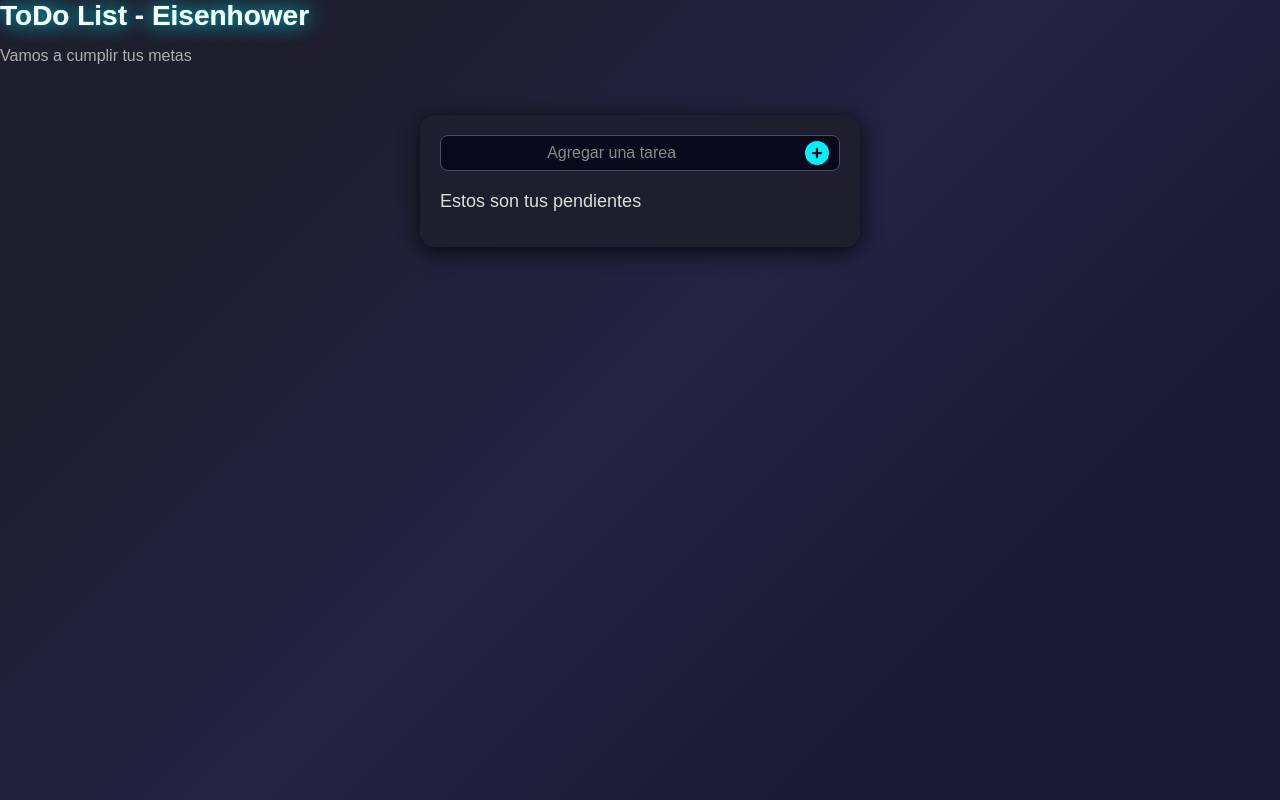
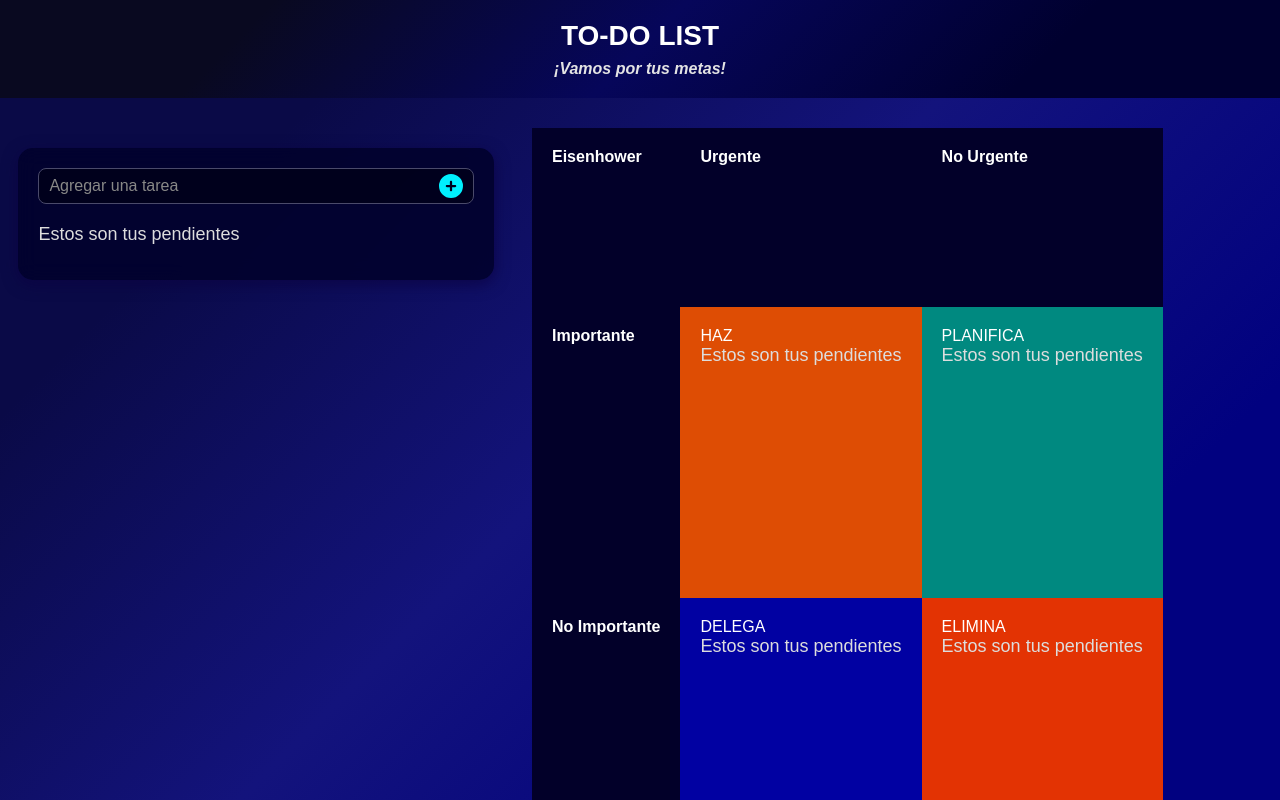
Before and after one commit to broldano03/todo-eisenhower, a React (Vite) app: page / in a window 1280 px wide. Built offline with nearby package versions, Linux system fonts and the light colour scheme.

Commit message:
add styles and matriz eisenhower

```diff
--- a/src/App.css
+++ b/src/App.css
@@ -8,7 +8,7 @@
 html, body {
   height: 100%;
   font-family: 'Orbitron', sans-serif;
-  background: linear-gradient(135deg, #1e1e2e 20%, #232344 50%, #191932 80%);
+  background: linear-gradient(135deg, #0a0a47 20%, #13137c 50%, #010180 80%);
   color: #fff;
   overflow: auto;
 }
@@ -16,106 +16,43 @@ html, body {
 /* Importar */
 @import url('https://fonts.googleapis.com/css2?family=Orbitron:wght@400;700&display=swap');
 
-/* Contenedor principal */
+.container-principal {
+  display: flex;
+  flex-wrap: wrap;
+  justify-content: flex-start;
+}
+
+.allTasks {
+  width: 40%;
+}
+
+.eisenhower {
+  width: 60%;
+  display: flex;
+  justify-content: top;
+  align-items: top;
+  height: 100vh;
+  margin-top: 10px;
+  border-radius: 15px;
+}
+
 .container {
-  max-width: 80%;
-  width: 400px;
+  width: 85%;
   margin: 0 auto;
   padding: 20px;
-  background-color: rgba(30, 30, 46, 0.9);
-  box-shadow: 0 4px 20px rgba(0, 0, 0, 0.8);
+  background-color: rgba(2, 2, 45, 0.9);
+  box-shadow: 0 4px 15px rgba(11, 2, 66, 0.8);
   border-radius: 15px;
-  text-align: center;
+  text-align: left;
   margin-top: 50px;
   backdrop-filter: blur(10px);
   margin-bottom: 50px;
 }
 
-
-
 .fecha {
   font-size: 14px;
   color: #ccc;
   margin-bottom: 10px;
-}
-
-.agregar-tarea {
-  display: flex;
-  justify-content: space-between;
-  margin-bottom: 20px;
-  border: 1px solid #4a4a6a;
-  border-radius: 8px;
-  padding: 5px 10px;
-  background-color: rgba(0, 0, 20, 0.7);
-}
-
-.input-tarea {
-  width: 85%;
-  border: none;
-  outline: none;
-  font-size: 16px;
-  color: #fff;
-  background-color: transparent;
-}
-
-.input-tarea::placeholder {
-  color: #888;
-}
-
-.enter {
-  color: #00f0ff;
-  font-size: 24px;
-  cursor: pointer;
-  transition: color 0.3s ease;
-}
-
-.enter:hover {
-  color: rgb(0, 172, 172);
-  transform: scale(1.1);
-}
-
-.seccion-tarea {
-  text-align: left;
-}
-
-.seccion-tarea h3 {
-  font-size: 18px;
-  margin-bottom: 15px;
-  color: #ddd;
-}
-
-#lista {
-  list-style: none;
-}
-
-#lista li {
-  display: flex;
-  justify-content: space-between;
-  align-items: flex-start; /* Crece verticalmente con el contenido */
-  padding: 10px;
-  background-color: rgba(20, 20, 35, 0.8);
-  border: 1px solid #3a3a50;
-  border-radius: 8px;
-  margin-bottom: 10px;
-  transition: background-color 0.3s ease;
-  flex-wrap: wrap; /* Salto de línea */
-  gap: 10px;
-}
-
-#lista li:hover {
-  background-color: rgba(30, 30, 50, 0.9);
-}
-
-.co {
-  color: #00b7c5;
-  cursor: pointer;
-  font-size: 18px;
-  transition: color 0.3s ease;
-}
-
-.co:hover {
-  color: rgb(63, 255, 255);
-  transform: scale(1.1);
 }
 
 .text {
@@ -128,25 +65,39 @@ html, body {
   max-width: 100%;
 }
 
-.de {
-  color: #ff5757;
-  cursor: pointer;
-  font-size: 18px;
-  transition: color 0.3s ease;
-  margin-left: auto;
+.tabla-eisenhower {
+  border-collapse: collapse;
+  width: auto;
+  height: auto;
+  table-layout: fixed;
+  text-align: left;
+  margin: 20px;
 }
 
-.de:hover {
-  color: #d51111;
-  transform: scale(1.1);
+.tabla-eisenhower th,
+.tabla-eisenhower td {
+  padding: 20px;
+  font-size: 1em;
+  text-align: left;
 }
 
-
-.line-through {
-  text-decoration: line-through;
-  text-decoration-color: white;
+.tabla-eisenhower th {
+  background-color: #020029;
+  font-weight: bold;
 }
 
-.por-editar {
-  color: #79f4ff;
+.haz {
+  background-color: #de4d04;
 }
+
+.planifica {
+  background-color: #008980;
+}
+
+.delegar {
+  background-color: #0101a2;
+}
+
+.eliminar {
+  background-color: #e33303;
+}
--- a/src/App.jsx
+++ b/src/App.jsx
@@ -9,13 +9,36 @@ function App() {
 
   return (
     <>
-      <Encabezado/>
+      <Encabezado titulo="TO-DO LIST" subtitulo="¡Vamos por tus metas!"/>
+      <div className='container-principal'>
+      <div className="allTasks">
       <div className='container'>
 
         <InputTarea setTasks={setTasks}/>
         <MostrarTarea tasks={tasks} setTasks={setTasks} />
       </div>
+      </div>
+      <div className='eisenhower'>
 
+        <table class="tabla-eisenhower">
+          <tr>
+              <th><h2>Eisenhower</h2></th>
+              <th>Urgente</th>
+              <th>No Urgente</th>
+          </tr>
+          <tr>
+              <th>Importante</th>
+              <td class="haz">HAZ <MostrarTarea tasks={tasks} setTasks={setTasks}/> </td>
+              <td class="planifica">PLANIFICA <MostrarTarea tasks={tasks} setTasks={setTasks}/></td>
+          </tr>
+          <tr>
+              <th>No Importante</th>
+              <td class="delegar">DELEGA <MostrarTarea tasks={tasks} setTasks={setTasks}/></td>
+              <td class="eliminar">ELIMINA <MostrarTarea tasks={tasks} setTasks={setTasks}/></td>
+          </tr>
+        </table>
+      </div>
+      </div>
     </>
   )
 }
--- a/src/components/Encabezado.css
+++ b/src/components/Encabezado.css
@@ -1,18 +1,22 @@
 .encabezado {
-    margin-bottom: 15px;
+    text-align: center;
+    max-width: 100%;
+    margin: 0 auto;
+    padding: 20px;
+    background: linear-gradient(135deg, #090920 20%, #06065a 50%, #00002f 80%);
 }
 
 .encabezado h1 {
 font-size: 28px;
-font-weight: bold;
+font-weight: 800;
 color: #fff;
-text-shadow: 0 0 1px #00f0ff, 0 0 20px #00f0ff;
 }
 
 .encabezado span {
 display: block;
-margin-top: 15px;
+font-weight: 600;
+margin-top: 8px;
 font-size: 16px;
-color: #afafaf;
-
+color: #e4e4e4;
+font-style: italic;
 }
--- a/src/components/Encabezado.jsx
+++ b/src/components/Encabezado.jsx
@@ -1,11 +1,11 @@
 import './Encabezado.css'
 
-function Encabezado () {
+function Encabezado ({titulo, subtitulo}) {
 
     return (
         <div className='encabezado'>
-            <h1>ToDo List - Eisenhower</h1>
-            <span>Vamos a cumplir tus metas</span>
+            <h1>{titulo}</h1>
+            <span>{subtitulo}</span>
         </div>
     )
 }
--- /dev/null
+++ b/src/components/InputTarea.css
@@ -0,0 +1,34 @@
+.agregar-tarea {
+    display: flex;
+    justify-content: space-between;
+    margin-bottom: 20px;
+    border: 1px solid #4a4a6a;
+    border-radius: 8px;
+    padding: 5px 10px;
+    background-color: rgba(0, 0, 20, 0.7);
+}
+
+.input-tarea {
+    width: 85%;
+    border: none;
+    outline: none;
+    font-size: 16px;
+    color: #fff;
+    background-color: transparent;
+}
+
+.input-tarea::placeholder {
+    color: #888;
+}
+
+.enter {
+    color: #00f0ff;
+    font-size: 24px;
+    cursor: pointer;
+    transition: color 0.3s ease;
+}
+
+.enter:hover {
+    color: rgb(0, 172, 172);
+    transform: scale(1.1);
+}
--- a/src/components/InputTarea.jsx
+++ b/src/components/InputTarea.jsx
@@ -1,6 +1,7 @@
 import { FontAwesomeIcon } from '@fortawesome/react-fontawesome'
 import { faPlusCircle } from '@fortawesome/free-solid-svg-icons'
 import { useState } from 'react'
+import './InputTarea.css'
 
 function InputTarea({setTasks}) {
     const [inputValue, setInputValue] = useState('')
--- /dev/null
+++ b/src/components/MostrarTarea.css
@@ -0,0 +1,66 @@
+.seccion-tarea {
+    text-align: left;
+}
+
+.seccion-tarea h3 {
+    font-size: 18px;
+    margin-bottom: 15px;
+    color: #ddd;
+}
+
+#lista {
+    list-style: none;
+}
+
+#lista li {
+    display: flex;
+    justify-content: space-between;
+    align-items: flex-start; /* Crece verticalmente con el contenido */
+    padding: 10px;
+    background-color: rgba(20, 20, 35, 0.8);
+    border: 1px solid #3a3a50;
+    border-radius: 8px;
+    margin-bottom: 10px;
+    transition: background-color 0.3s ease;
+    flex-wrap: wrap; /* Salto de línea */
+    gap: 10px;
+}
+
+#lista li:hover {
+    background-color: rgba(30, 30, 50, 0.9);
+}
+
+.co {
+    color: #00b7c5;
+    cursor: pointer;
+    font-size: 18px;
+    transition: color 0.3s ease;
+}
+
+.co:hover {
+    color: rgb(63, 255, 255);
+    transform: scale(1.1);
+}
+
+.de {
+    color: #ff5757;
+    cursor: pointer;
+    font-size: 18px;
+    transition: color 0.3s ease;
+    margin-left: auto;
+}
+
+.de:hover {
+    color: #d51111;
+    transform: scale(1.1);
+}
+
+
+.line-through {
+    text-decoration: line-through;
+    text-decoration-color: white;
+}
+
+.por-editar {
+    color: #79f4ff;
+}
--- a/src/components/MostrarTarea.jsx
+++ b/src/components/MostrarTarea.jsx
@@ -1,6 +1,7 @@
 import { FontAwesomeIcon } from '@fortawesome/react-fontawesome'
 import { faTrash, faCheckCircle, faPencil, faList } from '@fortawesome/free-solid-svg-icons'
 import { faCircle } from '@fortawesome/free-regular-svg-icons'
+import './MostrarTarea.css'
 
 
 function MostrarTarea ({tasks, setTasks}) {
```
